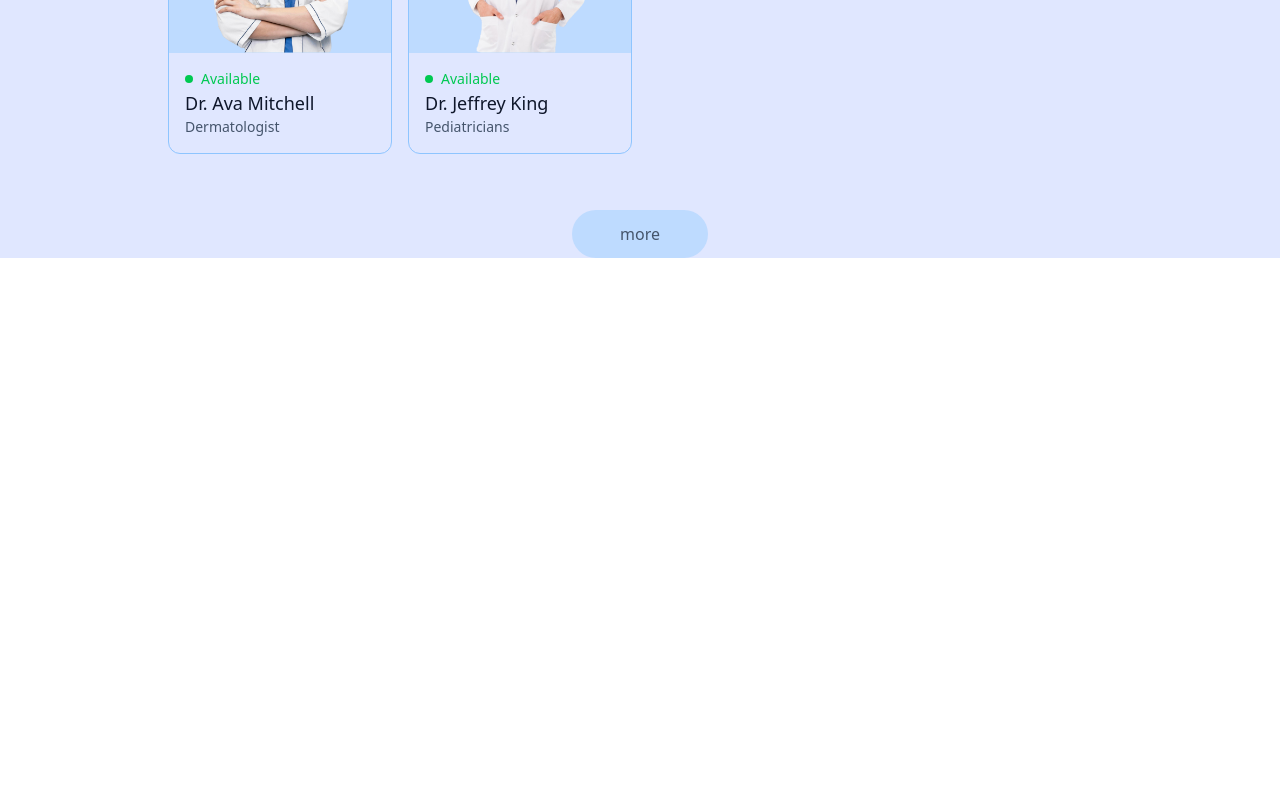
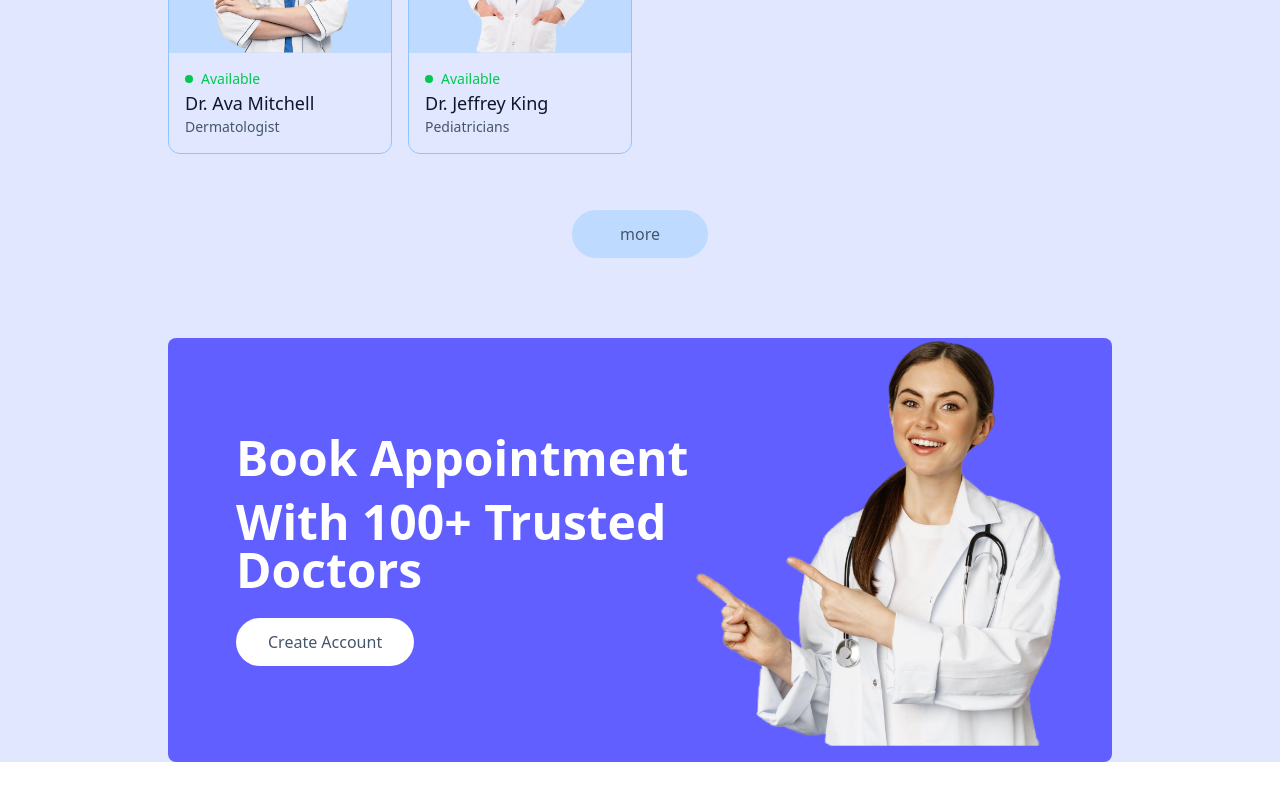
Before and after one commit to Sebastian906/Prescripto-Fullstack, a React (Vite) app in the folder frontend/: page / in a window 1280 px wide. Shown: the part 2128-2928 px from the top of the page. Before the commit the page ends 2450 px from the top, so only its background shows below. Built offline with nearby package versions, Linux system fonts and the light colour scheme.

Commit message:
feat: add Banner component

```diff
--- a/frontend/index.html
+++ b/frontend/index.html
@@ -1,5 +1,5 @@
 <!doctype html>
-<html lang="en">
+<html lang="en" class="scroll-smooth">
 
 <head>
   <meta charset="UTF-8" />
--- /dev/null
+++ b/frontend/src/components/Banner.jsx
@@ -0,0 +1,35 @@
+import { useNavigate } from "react-router-dom"
+import { assets } from "../assets/assets"
+
+const Banner = () => {
+
+    const navigate = useNavigate()
+
+    return (
+        <div className="flex bg-indigo-500 rounded-lg px-6 sm:px-10 md:px-14 lg:px-12 my-20 md:mx-10 ">
+            { /* LADO IZQUIERDO */}
+            <div className="flex-1 py-8 sm:py-10 md:py-16 lg:py-24 lg:pl-5">
+                <div className="text-xl sm:text-2xl md:text-3xl lg:text-5xl font-semibold text-white">
+                    <p>Book Appointment</p>
+                    <p className="mt-4">With 100+ Trusted Doctors</p>
+                </div>
+                <button
+                    onClick={() => { navigate('/login'); scrollTo(0, 0)}}
+                    className="bg-white text-sm sm:text-base text-slate-600 px-8 py-3 rounded-full mt-6 hover:scale-105 transition-all cursor-pointer"
+                >
+                    Create Account
+                </button>
+            </div>
+            { /* LADO DERECHO */}
+            <div className="hidden md:block md:w-1/2 lg:w-92.5 relative">
+                <img
+                    className="hidden md:block md:w-1/2 lg:w-92.5 relative"
+                    src={assets.appointment_img}
+                    alt=""
+                />
+            </div>
+        </div>
+    )
+}
+
+export default Banner
--- a/frontend/src/pages/Home.jsx
+++ b/frontend/src/pages/Home.jsx
@@ -1,3 +1,4 @@
+import Banner from '../components/Banner'
 import Header from '../components/Header'
 import SpecialityMenu from '../components/SpecialityMenu'
 import TopDoctors from '../components/TopDoctors'
@@ -8,6 +9,7 @@ const Home = () => {
             <Header />
             <SpecialityMenu />
             <TopDoctors />
+            <Banner />
         </div>
     )
 }
```
